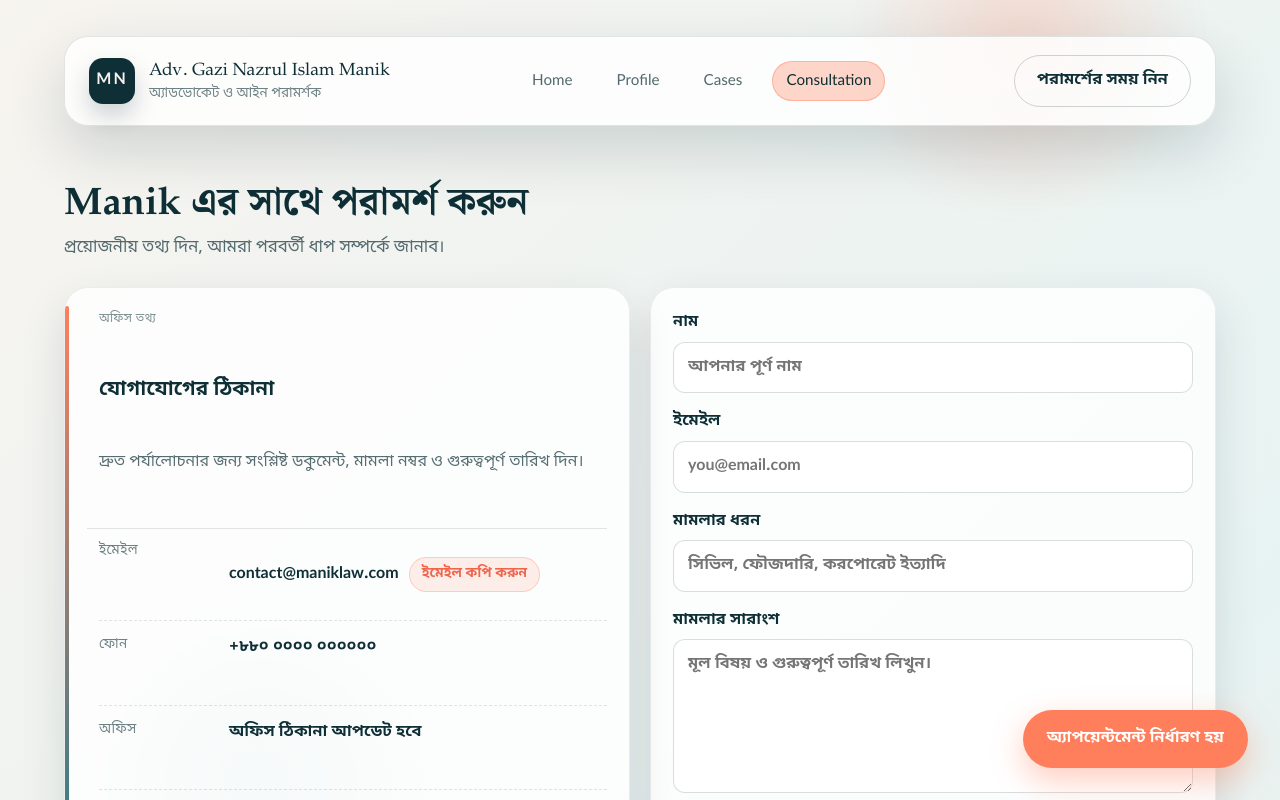
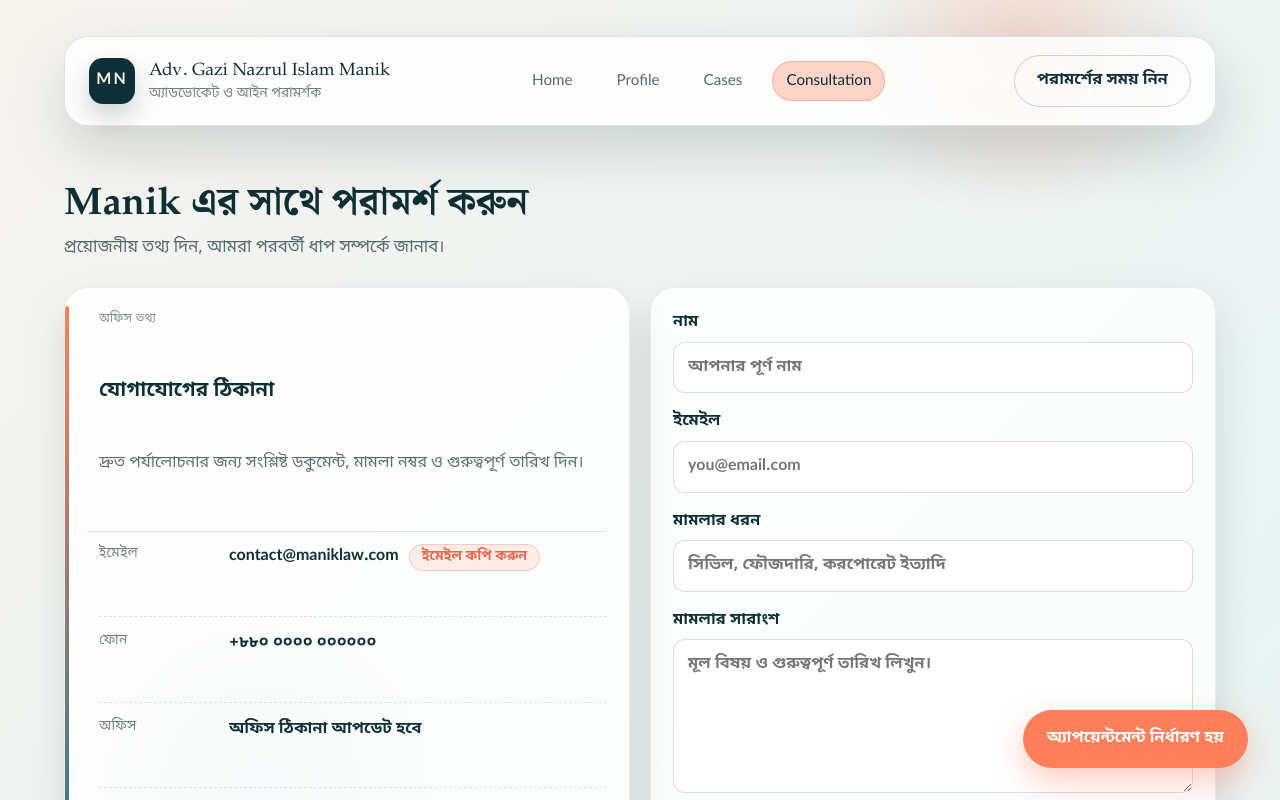
Before and after one commit to HanjalaShihab/Adv, a React (Vite) app: page /contact in a window 1280 px wide. Shown: the top 800 px of the page. Built offline with nearby package versions, Linux system fonts and the light colour scheme; no server answers.

Commit message:
style: align office email row

```diff
--- a/src/App.css
+++ b/src/App.css
@@ -1292,7 +1292,7 @@
 .office-note {
   margin: 0;
   color: rgba(15, 47, 54, 0.7);
-  line-height: 1.5;
+  line-height: 1.35;
 }
 
 .office-list {
@@ -1329,11 +1329,13 @@
 .office-value-row {
   display: flex;
   flex-wrap: wrap;
-  align-items: center;
+  align-items: baseline;
   gap: 10px;
 }
 
 .office-link {
+  display: inline-flex;
+  align-items: center;
   padding: 6px 12px;
   border-radius: 999px;
   border: 1px solid rgba(255, 127, 92, 0.3);
@@ -1341,6 +1343,7 @@
   color: var(--accent-strong);
   font-weight: 600;
   font-size: 0.85rem;
+  line-height: 1;
   cursor: pointer;
 }
 
```
